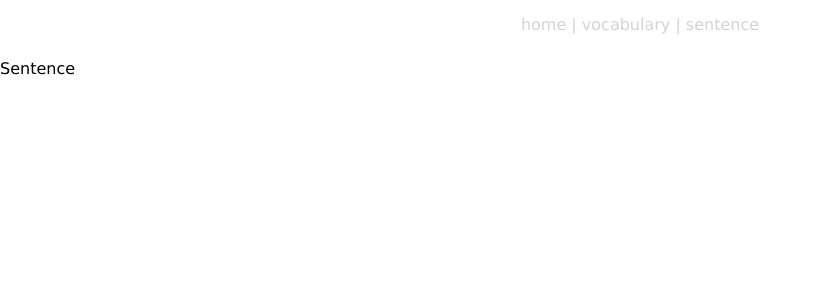
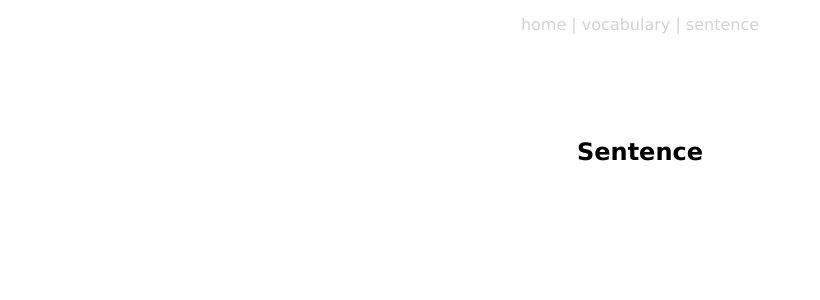
Before and after one commit to ermondel/en-words, a React (Create React App) app: page /sentence in a window 1280 px wide. Shown: the top 300 px of the page, without its empty margins (0-820 px from the left). Built offline with nearby package versions, Linux system fonts and the light colour scheme.

Commit message:
feat: add base style and base markup to the Sentence component

```diff
--- a/src/components/sentence/Sentence.js
+++ b/src/components/sentence/Sentence.js
@@ -1,8 +1,9 @@
 import React, { Component } from 'react';
+import './style/Sentence.css';
 
 class Sentence extends Component {
     render() {
-        return (<p>Sentence</p>);
+        return (<div className="Sentence"><h2>Sentence</h2></div>)
     }
 }
 
--- /dev/null
+++ b/src/components/sentence/style/Sentence.css
@@ -0,0 +1,3 @@
+.Sentence { max-width: 400px; margin: auto; margin-top: 5%; padding: 20px; }
+.message { text-align: center; }
+.Sentence h2 { text-align: center; }
```
